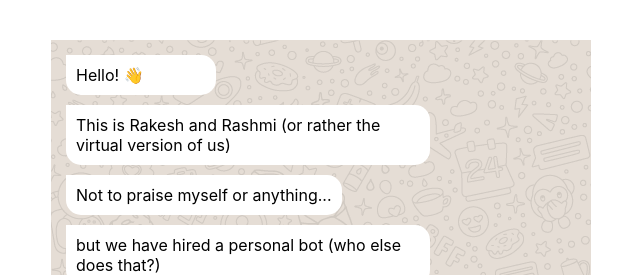
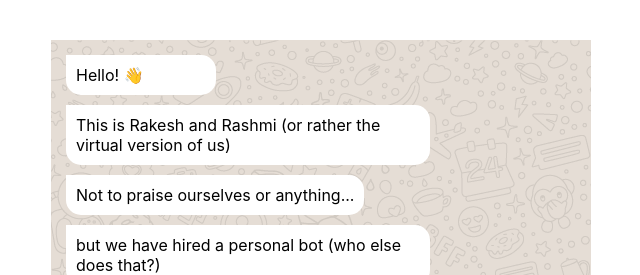
Before and after one commit to gunda3220/invite2.2, a React (Create React App) app: page / in a window 1280 px wide. Shown: the top 275 px of the page, without its empty margins (319-959 px from the left). Built offline with nearby package versions, Linux system fonts and the light colour scheme.

Commit message:
typos fixed

```diff
--- a/src/data/AnswerData.js
+++ b/src/data/AnswerData.js
@@ -64,7 +64,7 @@ export const answerData = {
     text: [
       "Hello! 👋",
       "This is Rakesh and Rashmi (or rather the virtual version of us)",
-      "Not to praise myself or anything...",
+      "Not to praise ourselves or anything...",
       "but we have hired a personal bot (who else does that?)",
       "just to invite you for something special, for a special day",
     ],
@@ -74,7 +74,7 @@ export const answerData = {
     type: "answer",
     text: [
       "Drumroll, please... We're getting hitched! Yep, you heard it right! Wedding bells and all that jazz!! 🔔 💍",
-      "So, you better clear your schedule because you're oficially invited to witness the greatest day of our life! Save the date:26th Feb 2024. Let the countdown begin! 🎊",
+      "So, you better clear your schedule because you're oficially invited to witness the greatest day of our lives! Save the date:26th Feb 2024. Let the countdown begin! 🎊",
     ],
     nextQuestions: ["can't believe", "where"],
   },
```
